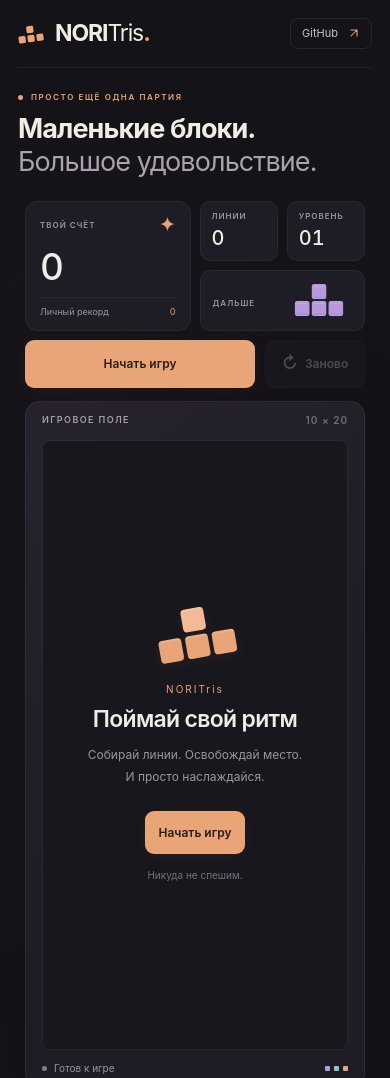
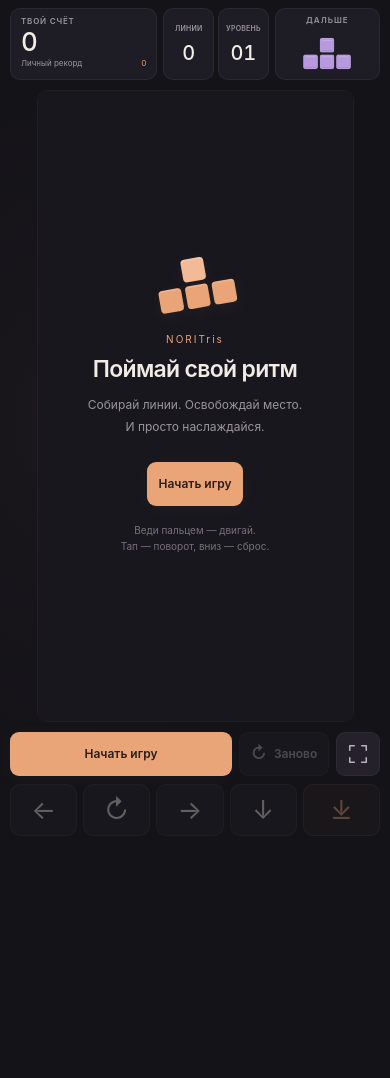
Before and after one commit to KamikariCat/tetris, a website built with webpack: page src/index.html in a window 390 px wide. Shown: the top 1078 px of the page. After the commit the page ends 844 px from the top, so only its background shows below. Built offline with nearby package versions, Linux system fonts and the light colour scheme.

Commit message:
Fit touch gameplay to the viewport and block browser gestures

```diff
--- a/src/game/Game.ts
+++ b/src/game/Game.ts
@@ -50,6 +50,7 @@ export class Game {
         this.primary.addEventListener('click', () => this.toggle());
         this.overlayButton.addEventListener('click', () => this.toggle());
         this.restart.addEventListener('click', () => this.start());
+        this.fullscreen();
         this.controls(canvas);
         window.addEventListener('resize', () => { this.clearGesture(); this.renderer.resize(); this.render(); });
         window.addEventListener('blur', () => this.pause());
@@ -180,7 +181,38 @@ export class Game {
         if (gesture && this.canvas.hasPointerCapture(gesture.id)) this.canvas.releasePointerCapture(gesture.id);
     }
 
+    private fullscreen(): void {
+        const button = this.get<HTMLButtonElement>('fullscreen-btn');
+        button.hidden = !document.fullscreenEnabled;
+        button.addEventListener('click', async () => {
+            try {
+                if (document.fullscreenElement) await document.exitFullscreen();
+                else await document.documentElement.requestFullscreen();
+            } catch {
+                // The viewport layout still works if the browser disallows fullscreen.
+                button.hidden = true;
+            }
+        });
+        document.addEventListener('fullscreenchange', () => {
+            const active = Boolean(document.fullscreenElement);
+            button.setAttribute('aria-pressed', String(active));
+            button.setAttribute('aria-label', active ? 'Выйти из полного экрана' : 'На весь экран');
+            button.title = button.getAttribute('aria-label')!;
+            this.clearGesture();
+            this.renderer.resize();
+            this.render();
+        });
+    }
+
     private controls(canvas: HTMLCanvasElement): void {
+        const surface = document.querySelector<HTMLElement>('.game-layout')!;
+        // Safari can start selection, a callout or rubber-band scrolling between quick taps.
+        for (const type of ['selectstart', 'contextmenu', 'dragstart']) {
+            surface.addEventListener(type, event => event.preventDefault());
+        }
+        surface.addEventListener('touchmove', event => {
+            if (event.cancelable) event.preventDefault();
+        }, { passive: false });
         const keys: Record<string, Action> = {
             ArrowLeft: 'left', ArrowRight: 'right', ArrowUp: 'rotate',
             ArrowDown: 'down', Space: 'drop', KeyX: 'rotate', KeyZ: 'rotate',
--- a/src/index.html
+++ b/src/index.html
@@ -4,7 +4,7 @@
     <meta charset="UTF-8">
     <title>NORITris — поймай свой ритм</title>
     <meta name="description" content="Маленькая пауза для большой перезагрузки. Играй в NORITris: собирай линии, лови ритм и побей свой рекорд.">
-    <meta name="viewport" content="width=device-width, initial-scale=1.0">
+    <meta name="viewport" content="width=device-width, initial-scale=1.0, viewport-fit=cover">
     <meta name="theme-color" content="#141318">
     <link rel="stylesheet" href="styles/normalize.css">
     <link rel="stylesheet" href="styles/style.css">
@@ -35,20 +35,22 @@
                             <h2 id="overlay-title">Поймай свой ритм</h2>
                             <p id="overlay-text">Собирай линии. Освобождай место. И просто наслаждайся.</p>
                             <button id="overlay-btn" class="button primary">Начать игру</button>
-                            <span class="overlay-hint">Никуда не спешим.</span>
+                            <span class="overlay-hint"><span class="desktop-overlay-hint">Никуда не спешим.</span><span class="mobile-overlay-hint">Веди пальцем — двигай.<br>Тап — поворот, вниз — сброс.</span></span>
                         </div>
                     </div>
                     <div class="board-footer"><span id="status" class="status" role="status" data-state="idle">Готов к игре</span><span class="footer-squares" aria-hidden="true"><i></i><i></i><i></i></span></div>
                 </div>
                 <aside class="sidebar" aria-label="Счёт и управление">
+                    <div class="stats-panel">
                     <div class="score-card"><div class="stat-heading"><span>ТВОЙ СЧЁТ</span><span class="tiny-star" aria-hidden="true">✦</span></div><p id="score" class="score-value">0</p><div class="record-row"><span>Личный рекорд</span><span id="best">0</span></div></div>
                     <div class="stat-pair"><div class="small-stat"><span>ЛИНИИ</span><strong id="lines">0</strong></div><div class="small-stat"><span>УРОВЕНЬ</span><strong id="level">01</strong></div></div>
                     <div class="next-card"><div><span class="card-label">ДАЛЬШЕ</span><p>На очереди</p></div><canvas id="next" width="160" height="96" role="img" aria-label="Следующая фигура"></canvas></div>
-                    <div class="game-buttons"><button id="start-btn" class="button primary">Начать игру</button><button id="restart-btn" class="button secondary" disabled><span aria-hidden="true">↻</span> Заново</button></div>
+                    </div>
+                    <div class="game-buttons"><button id="start-btn" class="button primary">Начать игру</button><button id="restart-btn" class="button secondary" disabled><span aria-hidden="true">↻</span> Заново</button><button id="fullscreen-btn" class="button secondary fullscreen-button" aria-label="На весь экран" title="На весь экран" aria-pressed="false" hidden><svg viewBox="0 0 24 24" aria-hidden="true"><path d="M8 3H3v5m13-5h5v5M3 16v5h5m13-5v5h-5"/></svg></button></div>
                     <div class="help-card" id="keyboard-help"><h2>Всё в твоих руках <svg class="arrow-icon" viewBox="0 0 16 16" aria-hidden="true"><path d="M4 12 12 4M4 4h8v8"/></svg></h2><dl><div><dt>Двигать</dt><dd><kbd>←</kbd><kbd>→</kbd></dd></div><div><dt>Повернуть</dt><dd><kbd>↑</kbd></dd></div><div><dt>Ускорить</dt><dd><kbd>↓</kbd></dd></div><div><dt>Сбросить</dt><dd><kbd class="wide-key">Пробел</kbd></dd></div><div><dt>Пауза</dt><dd><kbd>Esc</kbd><span class="key-or">/</span><kbd>P</kbd></dd></div></dl><p class="touch-hint">На телефоне веди пальцем влево-вправо — фигура следует за движением. Касание — поворот, свайп вниз — сброс.</p></div>
                     <div class="little-note"><svg viewBox="0 0 32 32" aria-hidden="true"><path d="M16 3v26M3 16h26M7 7l18 18M7 25 25 7"/></svg><p>Не обязательно ставить рекорд.<br>Иногда достаточно просто поиграть.</p></div>
                 </aside>
-                <div class="touch-controls" aria-label="Кнопки управления"><button data-action="left" aria-label="Двигать влево" disabled>←</button><button data-action="rotate" aria-label="Повернуть фигуру" disabled>↻</button><button data-action="right" aria-label="Двигать вправо" disabled>→</button><button data-action="down" aria-label="Ускорить падение" disabled>↓</button><button data-action="drop" class="drop-control" aria-label="Сбросить фигуру" disabled><span aria-hidden="true">⤓</span> Сбросить</button></div>
+                <div class="touch-controls" aria-label="Кнопки управления"><button data-action="left" aria-label="Двигать влево" disabled>←</button><button data-action="rotate" aria-label="Повернуть фигуру" disabled>↻</button><button data-action="right" aria-label="Двигать вправо" disabled>→</button><button data-action="down" aria-label="Ускорить падение" disabled>↓</button><button data-action="drop" class="drop-control" aria-label="Сбросить фигуру" disabled><span aria-hidden="true">⤓</span><span class="control-label">Сбросить</span></button></div>
                 <p class="mobile-hint">Веди пальцем влево-вправо — двигай фигуру.<br>Касание — поворот, свайп вниз — сброс.</p>
             </section>
         </main>
--- a/src/styles/style.css
+++ b/src/styles/style.css
@@ -13,7 +13,7 @@
 * { box-sizing: border-box; }
 body { margin: 0; min-width: 300px; background: radial-gradient(ellipse at 20% 50%, #52374818, transparent 60%), var(--bg); }
 button, a { -webkit-tap-highlight-color: transparent; }
-button { font: inherit; }
+button { font: inherit; touch-action: manipulation; }
 a { color: inherit; text-decoration: none; }
 button { cursor: pointer; }
 button:disabled { cursor: default; opacity: .35; }
@@ -41,6 +41,7 @@ h1 { font-size: clamp(26px, 3.7vw, 38px); line-height: 1.22; letter-spacing: -1.
 h1 span { color: #aaa2af; font-weight: 400; }
 .intro-note { color: var(--muted); font-size: 12px; line-height: 1.9; margin: 0 0 3px; text-align: right; }
 .game-layout { display: grid; grid-template-columns: 360px 300px; justify-content: center; gap: 24px; align-items: start; }
+.game-layout { -webkit-user-select: none; user-select: none; -webkit-touch-callout: none; }
 .board-panel { border: 1px solid #ffffff12; background: linear-gradient(140deg, #27232e, #1e1c24 60%); padding: 17px 21px 14px; border-radius: 18px; box-shadow: 0 12px 80px #00000030; }
 .panel-heading { display: flex; justify-content: space-between; align-items: center; margin: 0 0 14px; color: #a69dab; font-size: 9px; font-weight: 600; letter-spacing: 1.4px; }
 .board-dimensions { font-size: 10px; color: #756c7e; letter-spacing: 1px; }
@@ -55,6 +56,7 @@ h1 span { color: #aaa2af; font-weight: 400; }
 .board-overlay h2 { margin: 0 0 12px; font-size: 23px; letter-spacing: -.7px; font-weight: 600; }
 #overlay-text { color: var(--muted); font-size: 12px; line-height: 1.8; margin: 0 0 24px; max-width: 225px; }
 .overlay-hint { font-size: 10px; color: #79717f; margin-top: 16px; }
+.mobile-overlay-hint { display: none; }
 .board-footer { display: flex; justify-content: space-between; align-items: center; margin-top: 13px; }
 .status { font-size: 10px; color: var(--muted); display: flex; align-items: center; gap: 7px; }
 .status::before { content: ""; width: 5px; height: 5px; background: #857a90; border-radius: 50%; }
@@ -66,6 +68,7 @@ h1 span { color: #aaa2af; font-weight: 400; }
 .footer-squares i:nth-child(2) { background: #82cbd0; }
 .footer-squares i:nth-child(3) { background: var(--accent); }
 .sidebar { display: flex; flex-direction: column; gap: 14px; }
+.stats-panel { display: contents; }
 .score-card, .small-stat, .next-card, .help-card { background: var(--panel); border: 1px solid var(--border); border-radius: 13px; }
 .score-card { padding: 19px 20px 15px; }
 .stat-heading { display: flex; justify-content: space-between; align-items: center; }
@@ -80,7 +83,9 @@ h1 span { color: #aaa2af; font-weight: 400; }
 .next-card { display: flex; align-items: center; justify-content: space-between; padding: 0 0 0 20px; min-height: 96px; }
 .next-card p { font-size: 11px; color: #716c78; margin: 8px 0 0; }
 #next { width: 160px; height: 96px; }
-.game-buttons { display: grid; grid-template-columns: 1fr 95px; gap: 10px; margin: 2px 0; }
+.game-buttons { display: grid; grid-template-columns: minmax(0, 1fr) 95px auto; gap: 7px; margin: 2px 0; }
+.fullscreen-button { width: 43px; padding: 9px; }
+.fullscreen-button svg { display: block; width: 22px; height: 22px; fill: none; stroke: currentColor; stroke-width: 1.7; stroke-linecap: round; stroke-linejoin: round; }
 .button { padding: 13px 16px; border-radius: 9px; border: 1px solid transparent; font-size: 12px; font-weight: 600; transition: background .2s, transform .2s; min-height: 43px; }
 .button:not(:disabled):active { transform: translateY(1px); }
 .primary { background: var(--accent); color: #2a1d18; box-shadow: 0 3px 18px #e9a4780c; }
@@ -121,43 +126,64 @@ kbd { display: inline-flex; justify-content: center; align-items: center; height
     .game-buttons { grid-template-columns: 1fr; }
     .button { padding-inline: 12px; }
 }
-@media (max-width: 540px) {
-    .site-shell { padding: 0 18px; }
-    .site-header { height: 68px; }
-    .brand { font-size: 23px; }
-    .source-link { font-size: 11px; padding: 8px 11px; }
-    .intro { padding: 25px 0 22px; }
-    .eyebrow { font-size: 8px; letter-spacing: 1.6px; margin-bottom: 11px; }
-    h1 { font-size: 27px; letter-spacing: -.9px; }
-    .game-layout { grid-template-columns: minmax(0, 1fr); max-width: 340px; margin: 0 auto; gap: 13px; }
-    .board-panel { grid-row: 2; padding: 13px 16px 12px; border-radius: 15px; }
-    .board-frame { width: min(100%, calc((100svh - 190px) / 2)); margin-inline: auto; }
-    .sidebar { display: grid; grid-template-columns: 1fr 1fr; gap: 9px; grid-row: 1; }
-    .score-card { grid-column: 1; grid-row: 1 / 3; padding: 13px 14px; }
-    .score-value { font-size: 37px; margin: 12px 0; }
-    .record-row { font-size: 9px; padding-top: 9px; gap: 7px; }
-    .stat-heading { font-size: 8px; letter-spacing: 1px; }
-    .stat-pair { gap: 9px; }
-    .small-stat { padding: 10px 11px; gap: 7px; border-radius: 10px; }
-    .small-stat > span { font-size: 8px; letter-spacing: 1px; }
+/* Touch devices get a game viewport, including browser chrome and display cutouts. */
+@media (max-width: 600px), (pointer: coarse) {
+    html { height: 100%; overflow: hidden; overscroll-behavior: none; }
+    body { position: fixed; inset: 0; min-width: 0; overflow: hidden; overscroll-behavior: none; touch-action: none; }
+    .site-shell {
+        height: 100vh;
+        height: 100dvh;
+        max-width: none;
+        padding: max(8px, env(safe-area-inset-top)) max(10px, env(safe-area-inset-right)) max(8px, env(safe-area-inset-bottom)) max(10px, env(safe-area-inset-left));
+    }
+    .site-header, .intro, .site-footer { display: none; }
+    main { height: 100%; min-height: 0; }
+    .game-layout { height: 100%; max-width: 440px; margin: auto; grid-template-columns: minmax(0, 1fr); grid-template-rows: 72px minmax(0, 1fr) 44px 52px; gap: 8px; align-items: stretch; touch-action: none; }
+    .sidebar { display: contents; }
+    .stats-panel { display: grid; grid-row: 1; grid-template-columns: minmax(0, 1.4fr) minmax(0, 1fr) minmax(0, 1fr); gap: 6px; }
+    .score-card { min-width: 0; padding: 8px 10px; border-radius: 10px; }
+    .stat-heading { font-size: 8px; letter-spacing: .8px; }
+    .tiny-star { display: none; }
+    .score-value { font-size: 26px; letter-spacing: -1px; margin: 3px 0 4px; white-space: nowrap; }
+    .record-row { font-size: 8px; border: 0; padding: 0; gap: 5px; white-space: nowrap; }
+    .stat-pair { gap: 4px; min-width: 0; }
+    .small-stat { min-width: 0; justify-content: center; align-items: center; padding: 6px 2px; gap: 9px; border-radius: 10px; }
+    .small-stat > span { font-size: 7px; letter-spacing: .2px; }
     .small-stat strong { font-size: 20px; }
-    .next-card { min-height: 60px; padding-left: 12px; border-radius: 10px; }
+    .next-card { flex-direction: column; justify-content: center; min-width: 0; min-height: 0; padding: 4px; border-radius: 10px; }
     .next-card p { display: none; }
     .card-label { font-size: 8px; letter-spacing: 1px; }
-    #next { width: 90px; height: 54px; }
-    .game-buttons { grid-column: 1 / -1; display: grid; grid-template-columns: 1fr 100px; margin: 0; }
-    .help-card { display: none; }
-    .touch-controls { display: grid; grid-template-columns: repeat(4, 1fr); gap: 9px; grid-row: 3; }
-    .touch-controls button { height: 48px; border: 1px solid #ffffff13; border-radius: 10px; background: #24212b; color: var(--text); font-size: 22px; touch-action: none; user-select: none; }
+    #next { width: min(100%, 88px); height: auto; aspect-ratio: 5 / 3; }
+    .board-panel { grid-row: 2; min-height: 0; min-width: 0; padding: 0; border: 0; background: none; box-shadow: none; display: flex; container-type: size; }
+    .panel-heading { display: none; }
+    .board-frame { width: min(100%, calc((100cqh - 2px) / 2)); flex: none; margin: auto; border-radius: 10px; }
+    .board-footer { position: absolute; width: 1px; height: 1px; padding: 0; margin: 0; overflow: hidden; clip-path: inset(50%); white-space: nowrap; }
+    .game-buttons { grid-row: 3; grid-template-columns: minmax(0, 1fr) 90px auto; margin: 0; gap: 7px; }
+    .button { min-height: 44px; padding: 8px 10px; }
+    .fullscreen-button { width: 44px; }
+    .fullscreen-button svg { margin: auto; }
+    .help-card, .little-note { display: none; }
+    .touch-controls { display: grid; grid-template-columns: repeat(4, minmax(0, 1fr)) minmax(0, 1.15fr); gap: 6px; grid-row: 4; }
+    .touch-controls button { min-width: 0; height: 52px; padding: 0; border: 1px solid #ffffff13; border-radius: 10px; background: #24212b; color: var(--text); font-size: 26px; touch-action: none; }
     .touch-controls button:not(:disabled):active { background: #39303e; }
-    .touch-controls .drop-control { grid-column: 1 / -1; font-size: 12px; font-weight: 600; background: #e9a47815; border-color: #e9a47828; color: var(--accent); }
-    .drop-control span { font-size: 20px; margin-right: 7px; vertical-align: -2px; }
-    .mobile-hint { display: block; margin: 0; color: var(--muted); text-align: center; font-size: 10px; line-height: 1.7; }
-    .site-footer { margin-top: 25px; font-size: 9px; gap: 12px; line-height: 1.6; }
-    .site-footer > span:last-child { max-width: 150px; text-align: right; }
+    .touch-controls .drop-control { background: #e9a47815; border-color: #e9a47828; color: var(--accent); }
+    .control-label { display: none; }
+    .mobile-hint { display: none; }
+    .board-overlay { padding: 16px; }
+    .desktop-overlay-hint { display: none; }
+    .mobile-overlay-hint { display: inline; line-height: 1.6; }
 }
-@media (min-width: 541px) and (pointer: coarse) {
-    .touch-controls { display: grid; grid-template-columns: repeat(5, 1fr); grid-column: 1 / -1; gap: 10px; }
-    .touch-controls button { min-height: 48px; border: 1px solid #ffffff13; border-radius: 9px; background: #24212b; color: var(--text); font-size: 16px; touch-action: none; }
+@media (max-height: 640px) and (max-width: 600px), (max-height: 540px) and (pointer: coarse) {
+    .overlay-blocks { display: none; }
+    .board-overlay { padding: 12px; }
+    .board-overlay h2 { font-size: 18px; margin-bottom: 8px; }
+    #overlay-text { font-size: 11px; line-height: 1.5; margin-bottom: 12px; }
+    .overlay-hint { margin-top: 10px; font-size: 9px; }
+}
+@media (min-width: 601px) and (max-height: 540px) and (pointer: coarse) {
+    .game-layout { max-width: 760px; grid-template-columns: minmax(0, 1fr) minmax(210px, 280px); gap: 10px 18px; }
+    .board-panel { grid-column: 1; grid-row: 1 / -1; }
+    .stats-panel, .game-buttons, .touch-controls { grid-column: 2; }
+    .mobile-hint { display: block; grid-column: 2; grid-row: 2; align-self: center; margin: 0; color: var(--muted); text-align: center; font-size: 11px; line-height: 1.8; }
 }
 @media (prefers-reduced-motion: reduce) { *, *::before, *::after { transition: none !important; } }
```
Also changed, not shown: playwright.config.cjs (+5 -4 lines), tests/browser/game.spec.cjs (+111 -10 lines), .github/workflows/ci.yml, README.md.
